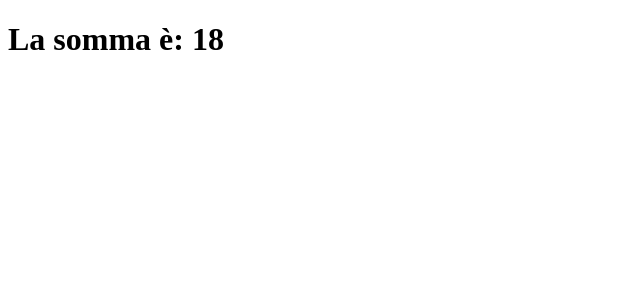
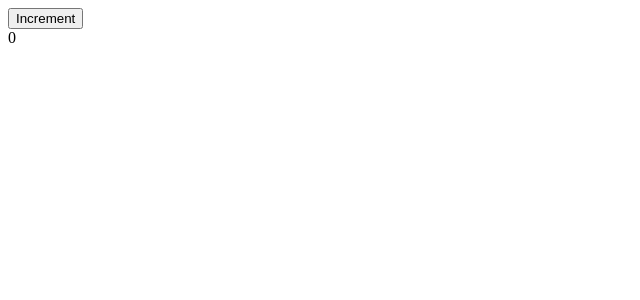
Before and after one commit to alessiobo/React-Exercices, a React (Create React App) app in the folder esercizi/: page / in a window 1280 px wide. Shown: the top 300 px of the page, without its empty margins (0-640 px from the left). Built offline with nearby package versions, Linux system fonts and the light colour scheme.

Commit message:
add useState1

```diff
--- a/esercizi/src/App.js
+++ b/esercizi/src/App.js
@@ -1,11 +1,11 @@
 import React from "react";
-import Sum from "./Sum";
+import { ClickCounter } from "./ClickCounter";
 
 class App extends React.Component {
   render() {
     return (
       <div>
-        <Sum />
+        <ClickCounter />
       </div>
     );
   }
--- /dev/null
+++ b/esercizi/src/ClickCounter.js
@@ -0,0 +1,19 @@
+//Rewrite the ClickCounter component from Events 01 as a function component, and use the useState hook to
+//track the state of the counter.
+
+import React, { useState } from "react";
+
+export function ClickCounter() {
+  const [counter, setCounter] = useState(0);
+
+  const handleIncrementBtn = () => {
+    setCounter(counter + 1);
+  };
+
+  return (
+    <div>
+      <button onClick={handleIncrementBtn}>Increment</button>
+      <div>{counter}</div>
+    </div>
+  );
+}
--- a/esercizi/src/Sum.js
+++ /dev/null
@@ -1,13 +0,0 @@
-//What happens if the numbers prop of the Sum component is not set?
- // Numbers è undfined
-
-//How can you set a default value for this prop?
-
-import React from "react";
-
-const Sum = ({ numbers = [3, 6, 9] }) => {
-  const result = numbers.reduce((a, b) => a + b, 0);
-  return <h1>La somma è: {result}</h1>;
-};
-
-export default Sum;
```
Also changed, not shown: esercizi/src/OldClickCounter.js (added, +19 -0 lines).
